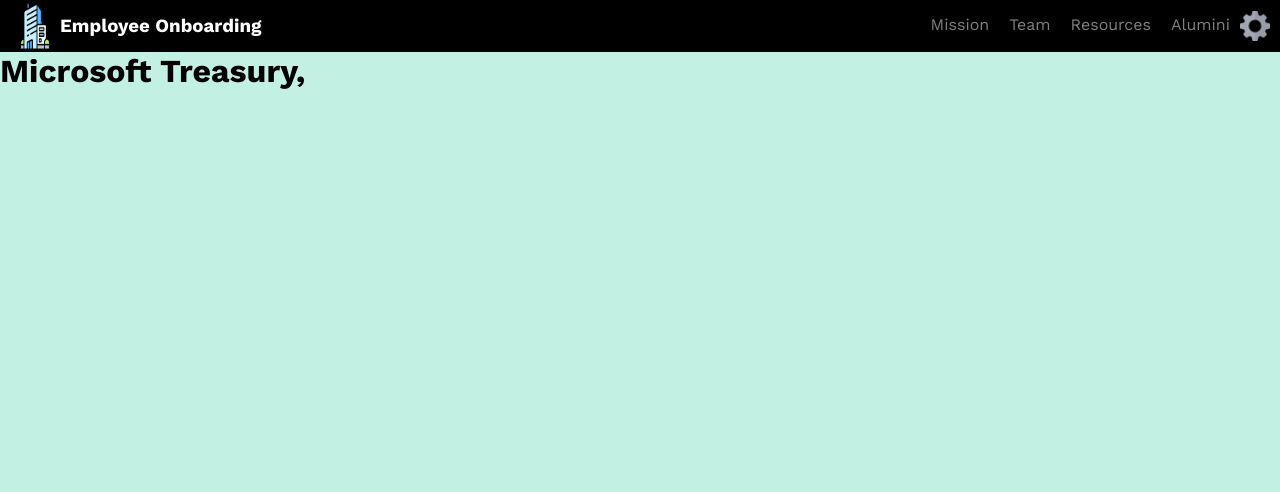
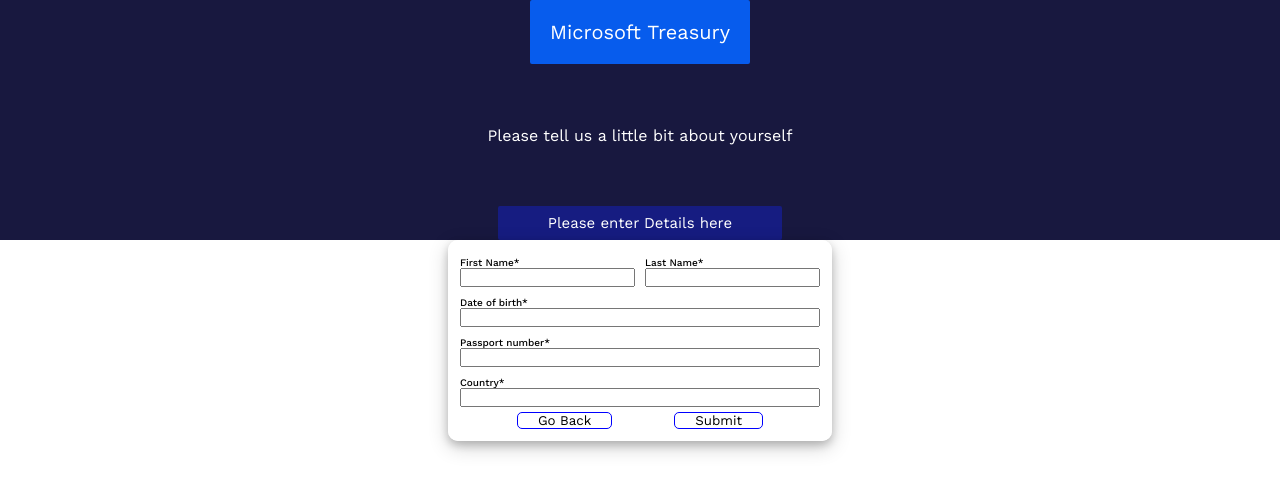
Before and after one commit to sisodev/msft-wallet, a Next.js app: page /issuer in a window 1280 px wide. Shown: the top 492 px of the page. Built offline with nearby package versions, Linux system fonts and the light colour scheme.

Commit message:
issuer page in progress

```diff
--- /dev/null
+++ b/components/IssuerForm.jsx
@@ -0,0 +1,70 @@
+import { useEffect, useState } from "react"
+import styles from "../styles/IssuerForm.module.css"
+
+export default function IssuerForm() {
+
+
+
+    const [claims, setClaims] = useState(null)
+
+    const changeHandler = (e) => {
+        const { name, value } = e.target;
+        setClaims(prevState => ({
+            ...prevState,
+            [name]: value
+        }));
+
+        console.log(claims)
+    }
+
+    const submitHandler = async () => {
+        const fetchOptions = {
+            method: 'POST',
+            body: JSON.stringify(claims),
+            headers: {
+            'Content-Type': 'application/json',
+            }
+        };
+        console.log(claims)
+        const response = await fetch('https://ms-entra-demo.azuresites.net/api/issuer/issuance-request',fetchOptions)
+        const data = await response.json()
+        console.log(data)
+    }
+
+    return(
+        <div className={styles.issuer__form__wrapper}>
+            <div className={styles.issuer__form_field__groups}>
+                <div className={styles.issuer__form__name__fields}>
+                    <div className={styles.form__group}>
+                        <label htmlFor="fname"><p>First Name*</p></label>
+                        <input onChange={changeHandler} type="text" name="fname" id="fname" required/>
+                    </div>
+                    <div className={styles.form__group}>
+                        <label htmlFor="lname"><p>Last Name*</p></label>
+                        <input onChange={changeHandler} type="text" name="lname" id="lname" required/>
+                    </div>
+                </div>
+                <div className={styles.issuer__form__dob__photo}>
+                    <div className={styles.issuer__form__dob__passport}>
+                        <div className={styles.form__group}>
+                            <label htmlFor="dateOfBirth"><p>Date of birth*</p></label>
+                            <input onChange={changeHandler} type="text" name="dateOfBirth" id="dateOfBirth" required/>
+                        </div>
+                        <div className={styles.form__group}>
+                            <label htmlFor="passportNumber"><p>Passport number*</p></label>
+                            <input onChange={changeHandler} type="text" name="passportNumber" id="passportNumber" required/>
+                        </div>
+                        <div className={styles.form__group}>
+                            <label htmlFor="country"><p>Country*</p></label>
+                            <input onChange={changeHandler} type="text" name="country" id="country" required/>
+                        </div>
+                    </div>
+                </div>
+            </div>
+            <div className={styles.issuer__action__btn}>
+                <button className={styles.issuer_btn}> Go Back</button>
+                <button className={styles.issuer_btn} onClick={submitHandler}> Submit</button>
+            </div>
+        </div>
+    )
+}
--- a/components/Layout.jsx
+++ b/components/Layout.jsx
@@ -1,11 +1,14 @@
 import Footer from "./Footer"
 import MyHeader from "./MyHeader"
+import { useRouter } from 'next/router';
 // import Navbar from "./Navbar"
 
 const Layout = ({children}) => {
+    const router = useRouter();
+
     return (
         <div>
-            <MyHeader/>
+            {router.pathname !=="/issuer" && <MyHeader/>}
             {children}
             {/* <Footer/> */}
         </div>
--- a/pages/issuer.js
+++ b/pages/issuer.js
@@ -1,11 +1,17 @@
 import { withRouter } from "next/router"
+import IssuerForm from "../components/IssuerForm"
 import styles from "../styles/Issuer.module.css"
 
 function Issuer({router}) {
     return(
         <div className={styles.issuer__container}>
             <div className={styles.issuer__header}>
-                <h1>Microsoft Treasury, {router.query.name}</h1>
+                <h2>Microsoft Treasury</h2>
+                <p>Please tell us a little bit about yourself</p>
+                <h3>Please enter Details here</h3>
+            </div>
+            <div className={styles.issuer__form__container}>
+                <IssuerForm/>
             </div>
         </div>
     )
--- a/styles/Issuer.module.css
+++ b/styles/Issuer.module.css
@@ -0,0 +1,45 @@
+.issuer__container {
+    display: flex;
+    flex-direction: column;
+    align-items: center;
+    justify-content: center;
+    width: 100%;
+}
+
+.issuer__header {
+    height: 30vh;
+    width: 100%;
+    background-color: rgb(24, 24, 63);
+    display: flex;
+    flex-direction: column;
+    align-items: center;
+    justify-content: space-between;
+    color: white;
+}
+
+.issuer__header h2 {
+    padding: 20px;
+    text-align: center;
+    background: hsl(218, 94%, 48%);
+    border-radius: 2px;
+    font-weight: 400;
+    font-size: 20px;
+}
+
+.issuer__header h3 {
+    padding: 8px 50px;
+    text-align: center;
+    background-color:  rgba(22, 31, 157, 0.7);
+    border-radius: 2px;
+    font-weight: 100;
+    font-size: 15px;
+}
+
+.issuer__form__container {
+    display: flex;
+    flex-direction: column;
+    align-items: center;
+    width: 100%;
+    height: 100vh;
+    background: white;
+}
--- /dev/null
+++ b/styles/IssuerForm.module.css
@@ -0,0 +1,37 @@
+.issuer__form__wrapper {
+    display: flex;
+    flex-direction: column;
+    border: 2px solid white;
+    box-shadow: 0 4px 8px 0 rgba(0, 0, 0, 0.2), 0 6px 20px 0 rgba(0, 0, 0, 0.19);
+    padding: 10px 5px;
+    border-radius: 10px;
+}
+
+.issuer__form__name__fields {
+    display: flex;
+    flex-direction: row;
+    justify-content: space-between;
+}
+
+.form__group {
+    display: flex;
+    flex-direction: column;
+    padding: 5px;
+    font-size: 10px;
+    font-weight: 500;
+}
+
+.issuer__action__btn {
+    display: flex;
+    flex-direction: row;
+    align-items: center;
+    justify-content: space-evenly;
+}
+
+.issuer_btn {
+    background: white;
+    padding: 0 20px;
+    text-align: center;
+    border: 0.5px solid blue;
+    border-radius: 5px;
+}
```
Also changed, not shown: components/RadioGroups.jsx (added, +11 -0 lines), styles/RadioGroups.module.css (added).
